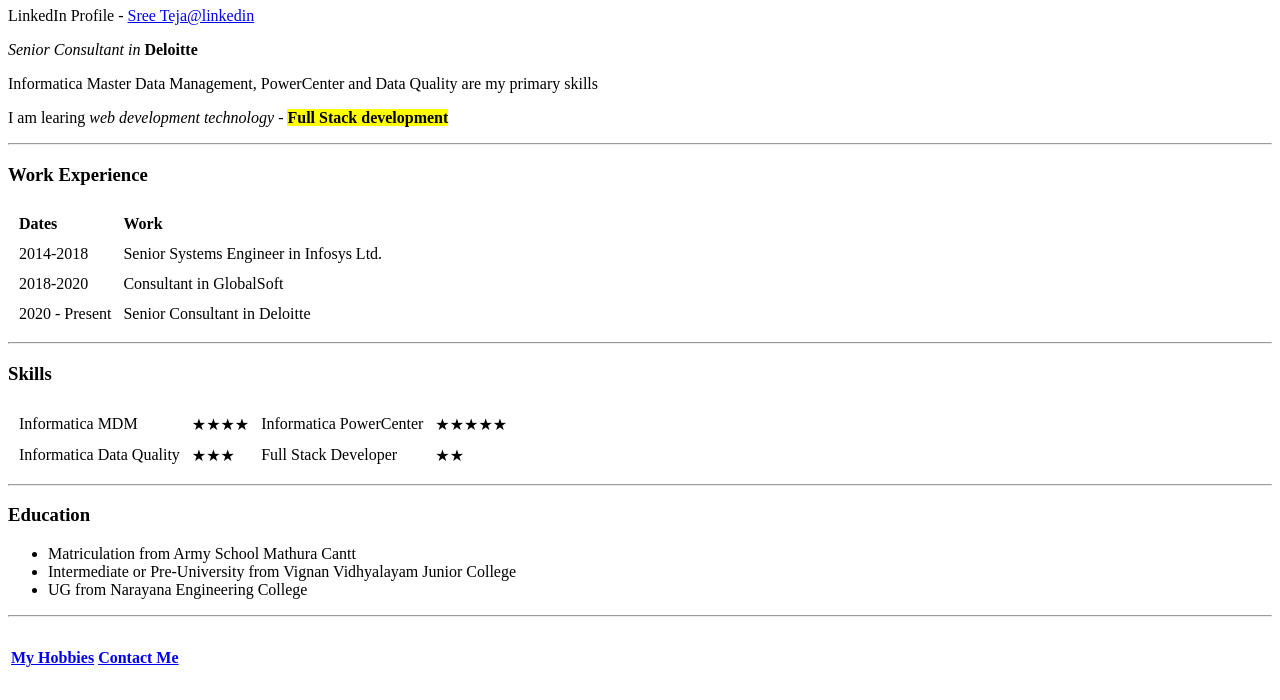
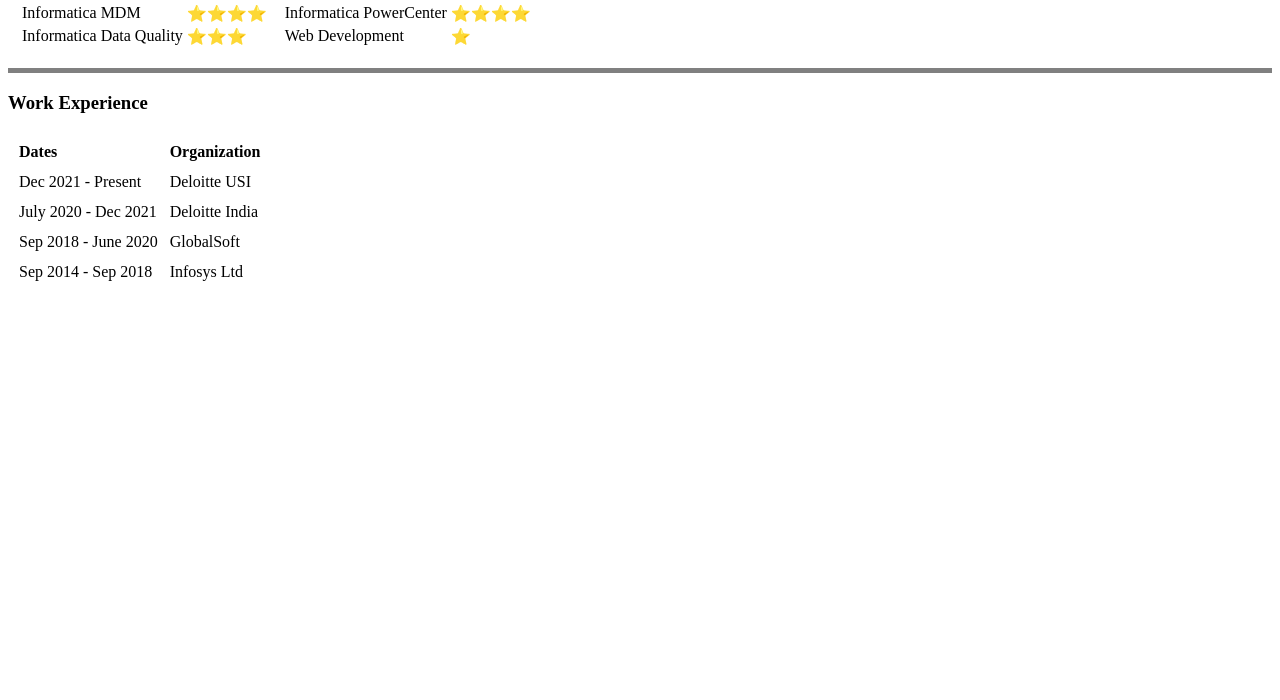
Before and after one commit to Sree431/CV, a plain HTML site: page index.html in a window 1280 px wide. Shown: the part 347-1047 px from the top of the page. After the commit the page ends 800 px from the top, so only its background shows below. Drawn offline with Linux system fonts and the light colour scheme.

Commit message:
Add files via upload

```diff
--- a/index.html
+++ b/index.html
@@ -1,73 +1,98 @@
 <!DOCTYPE html>
-<html lang="en" dir="ltr">
+<html lang="en">
 
 <head>
-  <meta charset="utf-8">
     <title>Sree's Personal Site</title>
 </head>
 
 <body>
-  <img src="Sree.jpeg" alt="profile pic">
+    <table cellspacing="10">
+        <tr>
+            <td><img src="Sree_pic.png" alt="Sree profile picture" height="130" width="120"></td>
+            <td>
                 <h1>Sree Teja</h1>
-  <p>LinkedIn Profile - <a href="https://www.linkedin.com/feed/">Sree Teja@linkedin</a></p>
-  <p><em>Senior Consultant in </em><strong>Deloitte</strong></p>
-  <p>Informatica Master Data Management, PowerCenter and Data Quality are my primary skills</p>
-  <p>I am learing <i>web development technology</i> - <mark><strong>Full Stack development</strong></mark></p>
-  <hr>
+                <p><em><strong>Senior Consultant</strong> at Deloitte</em></p>
+                <p>Sree is a <em>Informatica MDM</em> expert with having more than 4 years of experience</p>
+            </td>
+        </tr>
+    </table>
+    <p>Interested in Web development. Check out my WebPage - <a href="index.html"><em>WebPage</em></a> </p>
+
+    <h4><em><a href="ContactInformation.html">Contact Me</a></em></h4>
+
+    <hr size="5" noshade="">
+    <h3>Skills</h3>
+    <table cellspacing="10">
+        <tr>
+            <td>
+                <table>
+                    <tr>
+                        <td>Informatica MDM</td>
+                        <td>⭐⭐⭐⭐</td>
+                    </tr>
+                    <tr>
+                        <td>Informatica Data Quality</td>
+                        <td>⭐⭐⭐</td>
+                    </tr>
+                </table>
+            </td>
+            <td>
+                <table>
+                    <tr>
+                        <td>Informatica PowerCenter</td>
+                        <td>⭐⭐⭐⭐</td>
+                    </tr>
+                    <tr>
+                        <td>Web Development</td>
+                        <td>⭐</td>
+                    </tr>
+                </table>
+            </td>
+        </tr>
+    </table>
+    <hr size="5" noshade="">
     <h3>Work Experience</h3>
     <table cellspacing="10">
-    <thead align="left">
-      <th>Dates</th>
-      <th>Work</th>
+        <thead>
+            <th align="left">Dates</th>
+            <th>Organization</th>
         </thead>
         <tbody>
             <tr>
-        <td>2014-2018</td>
-        <td>Senior Systems Engineer in Infosys Ltd.</td>
+                <td>Dec 2021 - Present</td>
+                <td>Deloitte USI</td>
             </tr>
             <tr>
-        <td>2018-2020</td>
-        <td>Consultant in GlobalSoft</td>
+                <td>July 2020 - Dec 2021</td>
+                <td>Deloitte India</td>
             </tr>
             <tr>
-        <td>2020 - Present</td>
-        <td>Senior Consultant in Deloitte</td>
+                <td>Sep 2018 - June 2020</td>
+                <td>GlobalSoft</td>
+            </tr>
+            <tr>
+                <td>Sep 2014 - Sep 2018</td>
+                <td>Infosys Ltd</td>
             </tr>
         </tbody>
+
+
     </table>
-  <hr>
-  <h3>Skills</h3>
-  <table cellspacing="10">
-    <tbody>
-      <tr>
-        <td>Informatica MDM</td>
-        <td>★★★★</td>
-        <td>Informatica PowerCenter</td>
-        <td>★★★★★</td>
-      </tr>
-      <tr>
-        <td>Informatica Data Quality</td>
-        <td>★★★</td>
-        <td>Full Stack Developer</td>
-        <td>★★</td>
-      </tr>
-    </tbody>
-  </table>
-  <hr>
-  <h3>Education</h3>
+ <!--   <h4>Deloitte USI <br> December 2021 - Present</h4>
+    <p><em>Deloitte USI is an entity of Deloitte US which is located in India and caters to clients of the US
+            Member firm</em>
+    </p>
+    <h4>UK Automotive Insurance Company</h4>
+    <h4>Roles and Responsibilities</h4>
     <ul>
-    <li>Matriculation from Army School Mathura Cantt</li>
-    <li>Intermediate or Pre-University from Vignan Vidhyalayam Junior College</li>
-    <li>UG from Narayana Engineering College</li>
-  </ul>
-  <hr>
-<table>
-  <tr>
-    <td><h4><a href="Hobbies.html">My Hobbies</a></h4></td>
-    <td><h4><a href="ContactMe.html">Contact Me</a></h4></td>
-  </tr>
-</table>
 
-</body>
+        <li>Leading a team of 3 members development of a module in project.</li>
+        <li>Worked on designing Error handling and Audit framework for Batch mode in ETL.</li>
+        <li>Worked with Solution Architecture and Onshore designer on deising the module for Data Integration
+            through Informatica PowerCenter and Informatica Master Data Management.
+        </li>
+        <li>Documented the design decisions and updated High Level and Low Level Design documentations.</li>
+        <li>Performed reviews on code developed by team members.</li>
+        <li>Guided team members technically and functionally.</li>
 
-</html>
+    </ul> -->
```
Also changed, not shown: ContactInformation.html (added, +22 -0 lines), Sree_pic.png (added). Lines whose indentation alone changed are shown as unchanged.
